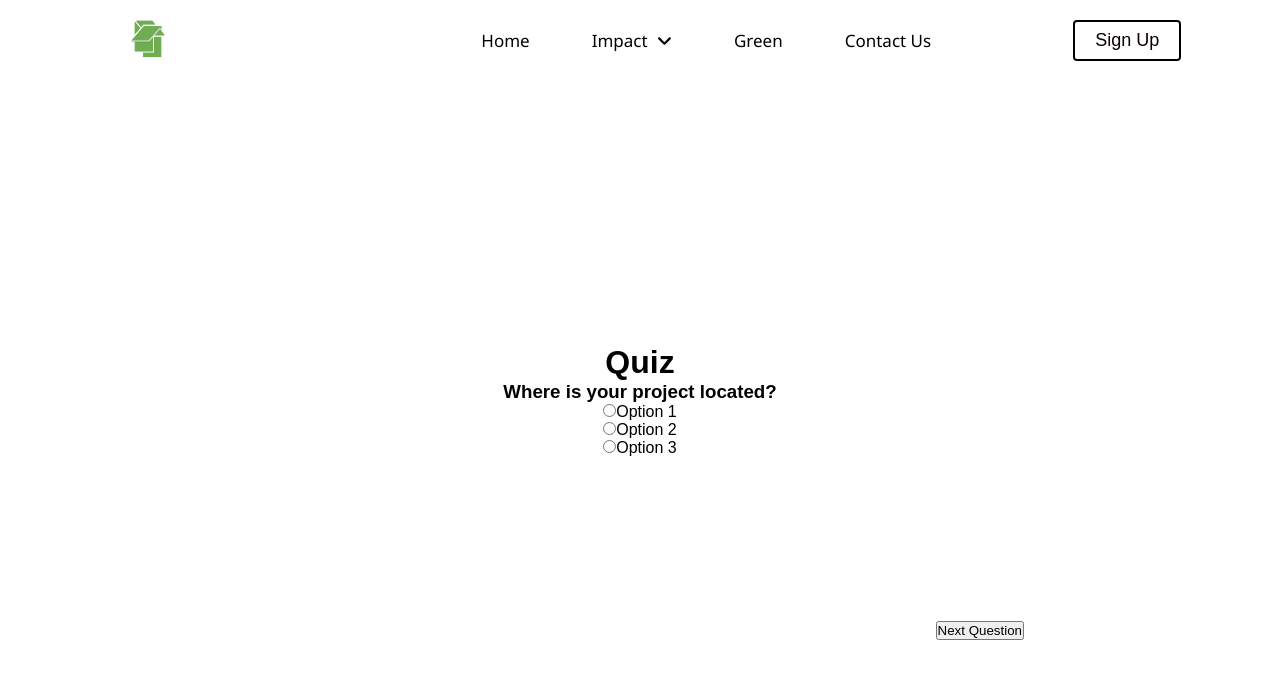
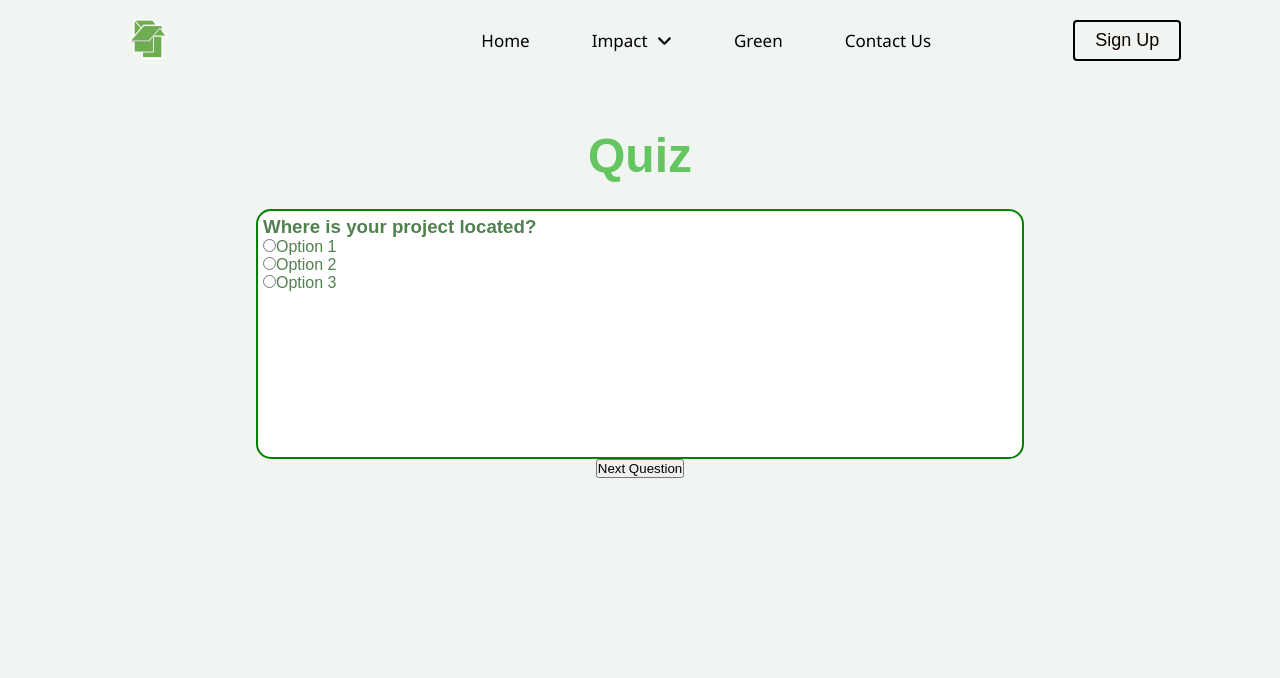
Before and after one commit to JakeLikeStrawberry/GREEN, a React (Create React App) app in the folder green/: page /calculator in a window 1280 px wide. Shown: the top 678 px of the page. Built offline with nearby package versions, Linux system fonts and the light colour scheme.

Commit message:
styling quiz page

```diff
--- a/green/src/Dropdown/Dropdown.js
+++ b/green/src/Dropdown/Dropdown.js
@@ -2,6 +2,7 @@ import React, { useState } from 'react';
 import { MenuItems } from './MenuItems';
 import '../Styles/Dropdown.css';
 import { Link } from 'react-router-dom';
+
 
 function Dropdown() {
   const [click, setClick] = useState(false);
@@ -24,6 +25,7 @@ function Dropdown() {
               >
                 {item.title}
               </Link>
+
             </li>
           );
         })}
--- a/green/src/Nav/Nav.js
+++ b/green/src/Nav/Nav.js
@@ -2,7 +2,7 @@ import React, { useState } from 'react';
 import { Button } from '../button/Button.js'
 import { Link } from 'react-router-dom';
 import '../Styles/Nav.css';
-import Dropdown from '../Dropdown/Dropdown.js';
+import Dropdown from '../dropdown/Dropdown.js';
 import logo from '../assets/Logo.png'
 import { FontAwesomeIcon } from '@fortawesome/react-fontawesome'
 import { faAngleDown } from '@fortawesome/free-solid-svg-icons';
--- a/green/src/Styles/Calculator.css
+++ b/green/src/Styles/Calculator.css
@@ -0,0 +1,43 @@
+.quizPage{
+    background-color: rgb(241, 245, 241);
+    min-height: 100vh;
+}
+
+.quiz-header{
+    display: flex;
+    flex-direction: column;
+    justify-content: center;
+    align-items: center;
+}
+
+.quiz-title{
+    margin-top: 10%;
+    font-size: 150%;
+    color: rgb(100, 197, 97);
+    font-family:'Courier New', Courier, monospace
+}
+
+.questionsSection{
+    display: static;
+}
+
+.questionsContainer{
+    height: 250px;
+    margin-top: 2%;
+    display: center;
+    justify-content: left;
+    border: 2px solid green;
+    background-color: white;
+    border-radius: 15px;
+    width: 60%;
+    padding: 5px;
+    color: rgb(81, 129, 79);
+}
+
+.nextButton{
+
+}
+
+.prevButton{
+
+}
--- a/green/src/Styles/Dropdown.css
+++ b/green/src/Styles/Dropdown.css
@@ -7,13 +7,13 @@
     background: gainsboro;
     border: 2px solid transparent;
     text-align: start;
-    border-radius: 8px;
+    border-radius: 9px;
   }
 
   .dropdown-menu li {
     cursor: pointer;
     margin-left: 10px;
-    font-weight: bold;
+    font-weight: 600;
   }
 
   .dropdown-menu :hover {
--- a/green/src/Styles/Nav.css
+++ b/green/src/Styles/Nav.css
@@ -61,7 +61,7 @@
   color: var(--primary);
   background: gainsboro;
   border: 2px solid transparent;
-  border-radius: 8px;
+  border-radius: 9px;
 }
 
 .impact-item-about{
--- a/green/src/calculator/Calculator.js
+++ b/green/src/calculator/Calculator.js
@@ -1,5 +1,6 @@
 //import {Link} from 'react-router-dom';
 import React, { useState } from 'react';
+import '../Styles/Calculator.css'
 
 // export default function Calculator() {
 //   return (
@@ -376,7 +377,7 @@ const Quiz = () => {
     switch (question.type) {
       case 'SelectOne':
         return (
-          <div key={question.id}>
+          <div key={question.id} className='questionsSection'>
             <h3>{question.questionText}</h3>
             {question.options.map((option, index) => (
               <div key={index}>
@@ -401,17 +402,12 @@ const Quiz = () => {
   };
 
   return (
-    <div
-      style={{
-        display: 'flex',
-        flexDirection: 'column',
-        alignItems: 'center',
-        justifyContent: 'center',
-        height: '100vh', // Take full height of the viewport
-      }}
-    >
+    <div className='quizPage'>
+      <div className='quiz-header'>
+      <div className='quiz-title'>
       <h1>Quiz</h1>
-      <div style={{ textAlign: 'center' }}>
+      </div>
+      <div className='questionsContainer'>
         {currentQuestion < questions.length ? (
           renderQuestion(questions[currentQuestion])
         ) : (
@@ -421,14 +417,13 @@ const Quiz = () => {
           </div>
         )}
       </div>
-
       {/* Static position for Next and Previous buttons */}
-      <div style={{ position: 'fixed', bottom: '20%', left: '20%' }}>
+      <div className='prevButton'>
         {currentQuestion > 0 && (
           <button onClick={handlePrevious}>Previous Question</button>
         )}
       </div>
-      <div style={{ position: 'fixed', bottom: '20%', right: '20%' }}>
+      <div className='nextButton'>
         {currentQuestion < questions.length - 1 && (
           <button onClick={handleNext}>Next Question</button>
         )}
@@ -436,7 +431,8 @@ const Quiz = () => {
           <button onClick={handleSubmit}>Submit</button>
         )}
       </div>
-    </div>
+       </div>
+      </div>
   );
 };
 
```
